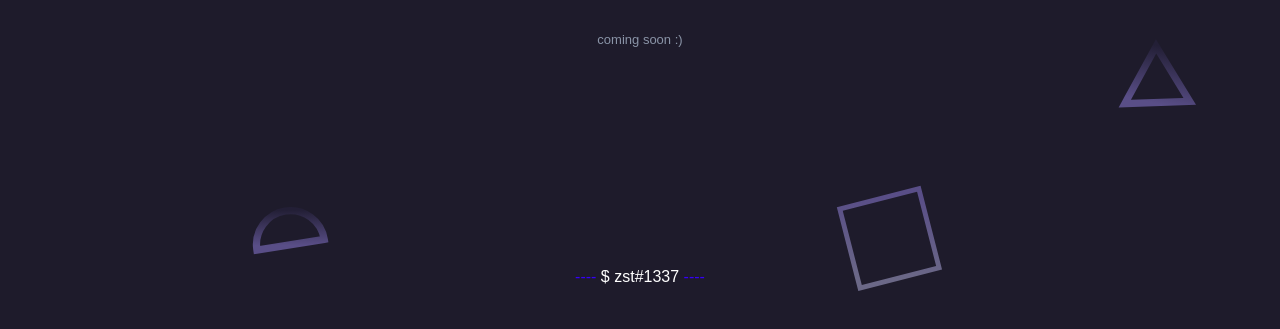
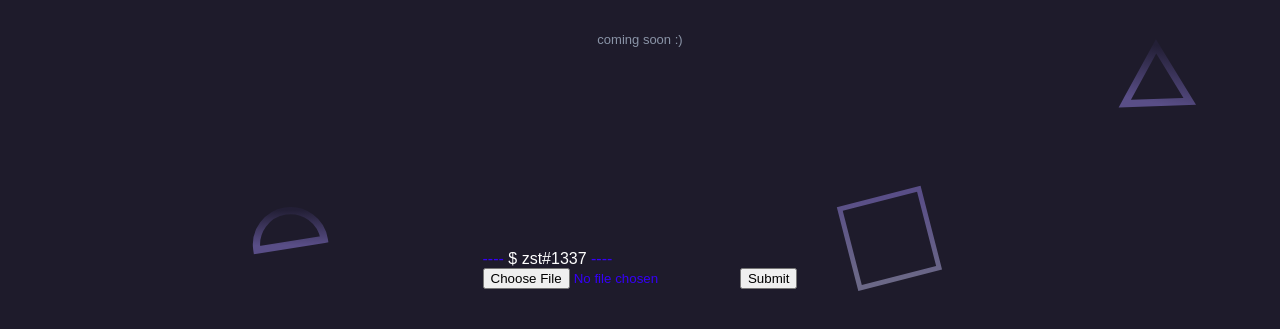
Before and after one commit to 6af/pasting.cf, a plain HTML site: page uploader.html in a window 1280 px wide. Shown: the part 411-740 px from the top of the page. Drawn offline with Linux system fonts and the light colour scheme; a web font is replaced by a local one.

Commit message:
Update uploader.html

```diff
--- a/uploader.html
+++ b/uploader.html
@@ -17,6 +17,11 @@
 	<H7 class="description">--------------</H7>
 	<under>coming soon :)</under>
 	<div class="tag"><purpletext>---- </purpletext>$ zst#1337</a><purpletext> ----</purpletext</div>
+
+<form action="/action_page.php">
+  <input type="file" id="myFile" name="filename">
+  <input type="submit">
+</form>
 	</body>
 <under><under><under><under><under><under><under><under><under><under><under><under><under><under><under><under><under><under><under><under><under><audio controls autoplay>
   <source src="horse.ogg" type="audio/ogg">
```
